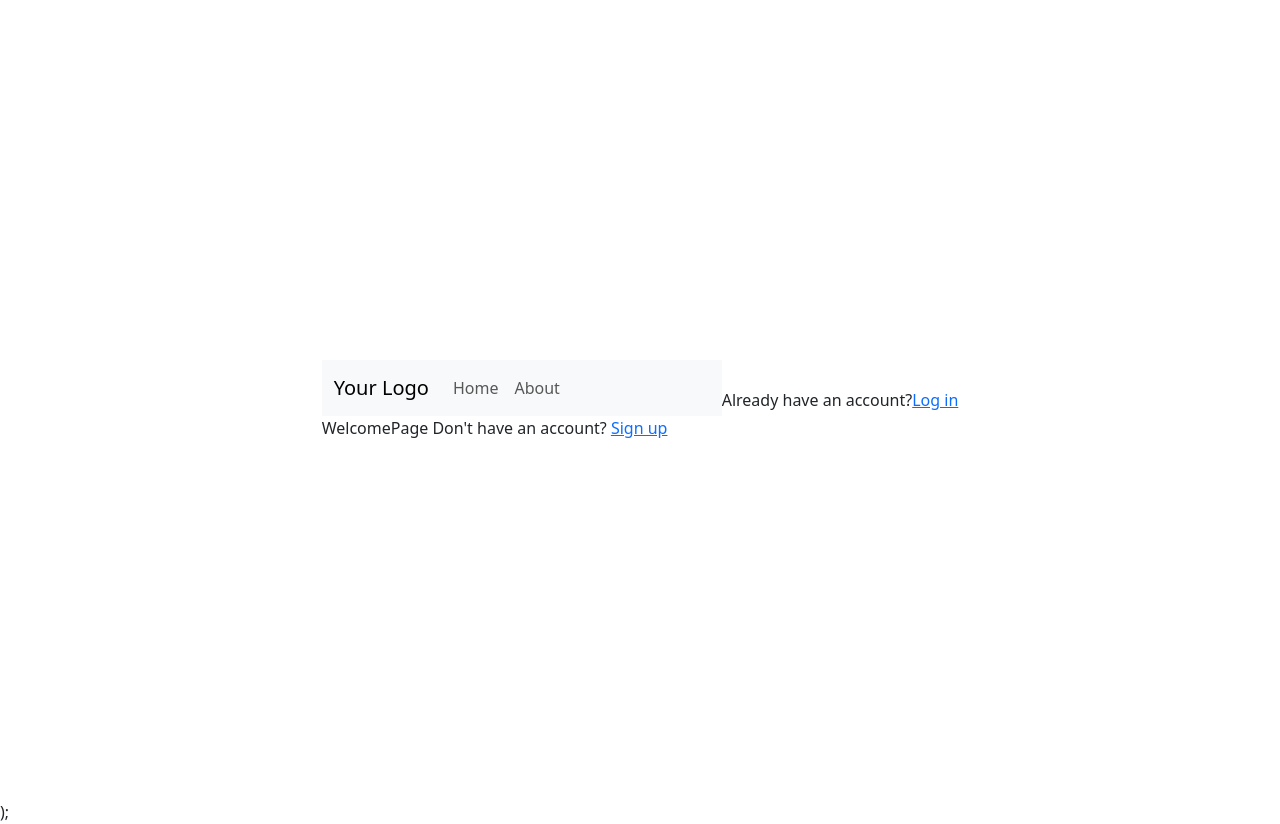
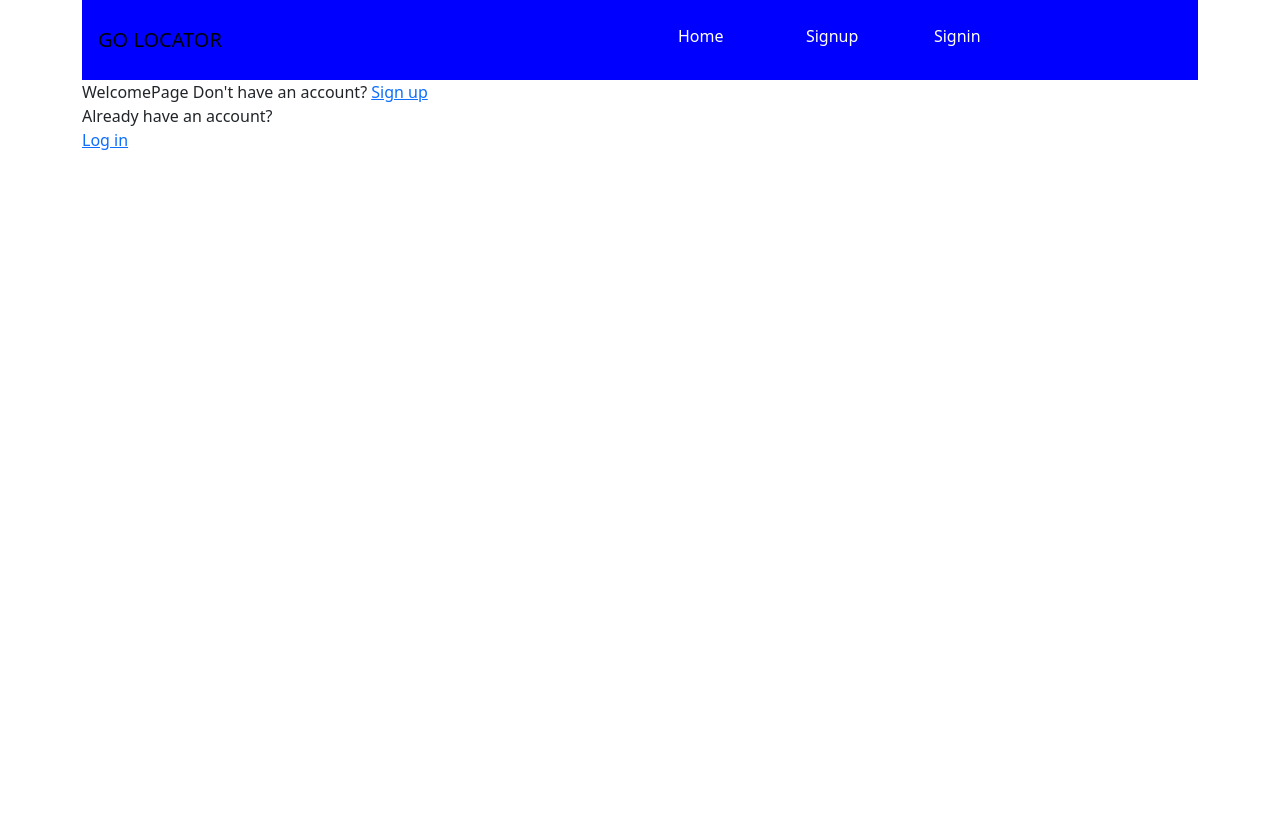
Before and after one commit to thatkhay/GoLocator, a React (Create React App) app in the folder golocator/: page / in a window 1280 px wide. After the commit the page ends 800 px from the top, so only its background shows below. Built offline with nearby package versions, Linux system fonts and the light colour scheme.

Commit message:
created header, worked on vaigation if signed in

```diff
--- a/golocator/src/components/Header.jsx
+++ b/golocator/src/components/Header.jsx
@@ -1,40 +1,49 @@
-import React from 'react';
-import { Link } from 'react-router-dom'; // If using React Router for navigation
-import 'bootstrap/dist/css/bootstrap.min.css'; // Import Bootstrap CSS
+import React, { useState } from 'react';
+import { Link } from 'react-router-dom';
+import 'bootstrap/dist/css/bootstrap.min.css';
+import '../index.css'
 
 const Header = () => {
+  const [isCollapsed, setCollapsed] = useState(true);
+
+  const handleToggleCollapse = () => {
+    setCollapsed(!isCollapsed);
+  };
+
   return (
-    <nav className="navbar navbar-expand-lg navbar-light bg-light">
-      <div className="container">
+    <nav className="navbar navbar-expand-lg  w-100 p-3" style={{ backgroundColor: 'blue' }}>
+
       <Link to="/" className="navbar-brand">
-          Your Logo
+      GO LOCATOR
       </Link>
       <button
         className="navbar-toggler"
         type="button"
-          data-toggle="collapse"
-          data-target="#navbarNav"
+        onClick={handleToggleCollapse}
         aria-controls="navbarNav"
-          aria-expanded="false"
+        aria-expanded={!isCollapsed}
         aria-label="Toggle navigation"
       >
-          <span className="navbar-toggler-icon"></span>
+        <span className="navbar-toggler-icon" ></span>
       </button>
-        <div className="collapse navbar-collapse" id="navbarNav">
+      <div className={`collapse navbar-collapse ${isCollapsed ? '' : 'show'}`} id="navbarNav" style={{  marginLeft: isCollapsed ? '22rem' : '-5rem'}}>
         <ul className="navbar-nav ml-auto">
           <li className="nav-item">
-              <Link to="/" className="nav-link">
+            <Link to="/" className="nav-link " style={{  marginLeft: '5rem'}}>
               Home
             </Link>
           </li>
           <li className="nav-item">
-              <Link to="/about" className="nav-link">
-                About
+            <Link to="/signup" className="nav-link " style={{  marginLeft: '5rem' }}>
+              Signup
             </Link>
           </li>
-            {/* Add more links here */}
+          <li className="nav-item">
+            <Link to="/signin" className="nav-link" style={{  marginLeft: '5rem' }}>
+              Signin
+            </Link>
+          </li>
         </ul>
-        </div>
       </div>
     </nav>
   );
--- a/golocator/src/index.css
+++ b/golocator/src/index.css
@@ -11,3 +11,15 @@ code {
   font-family: source-code-pro, Menlo, Monaco, Consolas, 'Courier New',
     monospace;
 }
+
+.navbar .nav-link {
+  color: white;
+  height: 3rem;
+  width: 3rem;
+
+}
+
+.navbar .nav-link:hover {
+  color: rgb(12, 12, 12);
+  border-bottom: 1px solid white;
+}
--- a/golocator/src/pages/Signin.jsx
+++ b/golocator/src/pages/Signin.jsx
@@ -4,17 +4,19 @@ import { useState } from 'react'
 import { Form, Button, Card } from 'react-bootstrap'
 import { auth } from '../firebase'
 import { Container } from "react-bootstrap";
-import { Link } from 'react-router-dom';
+import { Link, useNavigate} from 'react-router-dom';
 const Signin = () => {
 
 const [email, setEmail] = useState('')
 const [password, setPassword] = useState('')
+const navigate = useNavigate();
 
 const handleSignin = (e) => {
     e.preventDefault()
     // console.log('signin baby');
     signInWithEmailAndPassword(auth, email, password)
     .then((userCredential) => {
+      navigate("/");
         console.log(userCredential);
     }).catch((error) => {
         console.log(error);
--- a/golocator/src/pages/Signup.jsx
+++ b/golocator/src/pages/Signup.jsx
@@ -4,7 +4,7 @@ import { useState } from 'react'
 import { Form, Button, Card, Alert } from 'react-bootstrap'
 import { auth } from '../firebase'
 import { Container } from "react-bootstrap";
-import { Link } from 'react-router-dom';
+import { Link, useNavigate} from 'react-router-dom';
 const Signup = () => {
 const [username, setUsername] = useState('')
 const [email, setEmail] = useState('')
@@ -12,7 +12,7 @@ const [password, setPassword] = useState('')
 const [confirmpass, setConfirmpass] = useState('')
 const [error, setError] = useState('')
 const [loading, setLoading] = useState(false)
-
+const navigate = useNavigate();
 
 const handleSignin = (e) => {
   e.preventDefault()
@@ -22,6 +22,7 @@ const handleSignin = (e) => {
   }
   createUserWithEmailAndPassword(auth, email, password)
   .then((userCredential) => {
+    navigate("/signin");
     setError(``)
     setLoading(true)
     updateProfile(userCredential.user, {
--- a/golocator/src/pages/WelcomePage.jsx
+++ b/golocator/src/pages/WelcomePage.jsx
@@ -8,11 +8,10 @@ import Header from '../components/Header';
 
 const WelcomePage = () => {
   return (
-    <div>
-        <>
 
-   <Container className="d-flex align-items-center justify-content-center" style={{ minHeight: '100vh' }}>
-   <div className="w-100 " style={{ maxWidth: '400px'}}>
+
+   <Container className="d-flex " style={{ minHeight: '100vh', flexDirection: 'column' }}>
+   <div className="w-100 " >
     <Header />
 WelcomePage
 Don't have an account?  <Link to='/signup'>Sign up</Link>
@@ -20,12 +19,11 @@ Don't have an account?  <Link to='/signup'>Sign up</Link>
    Already have an account? <Link to='/signin'>Log in</Link>
    </Container>
 
-   </>
 
 
   );
-    </div>
-  )
+
+
 }
 
 export default WelcomePage
```
Lines whose indentation alone changed are shown as unchanged.
